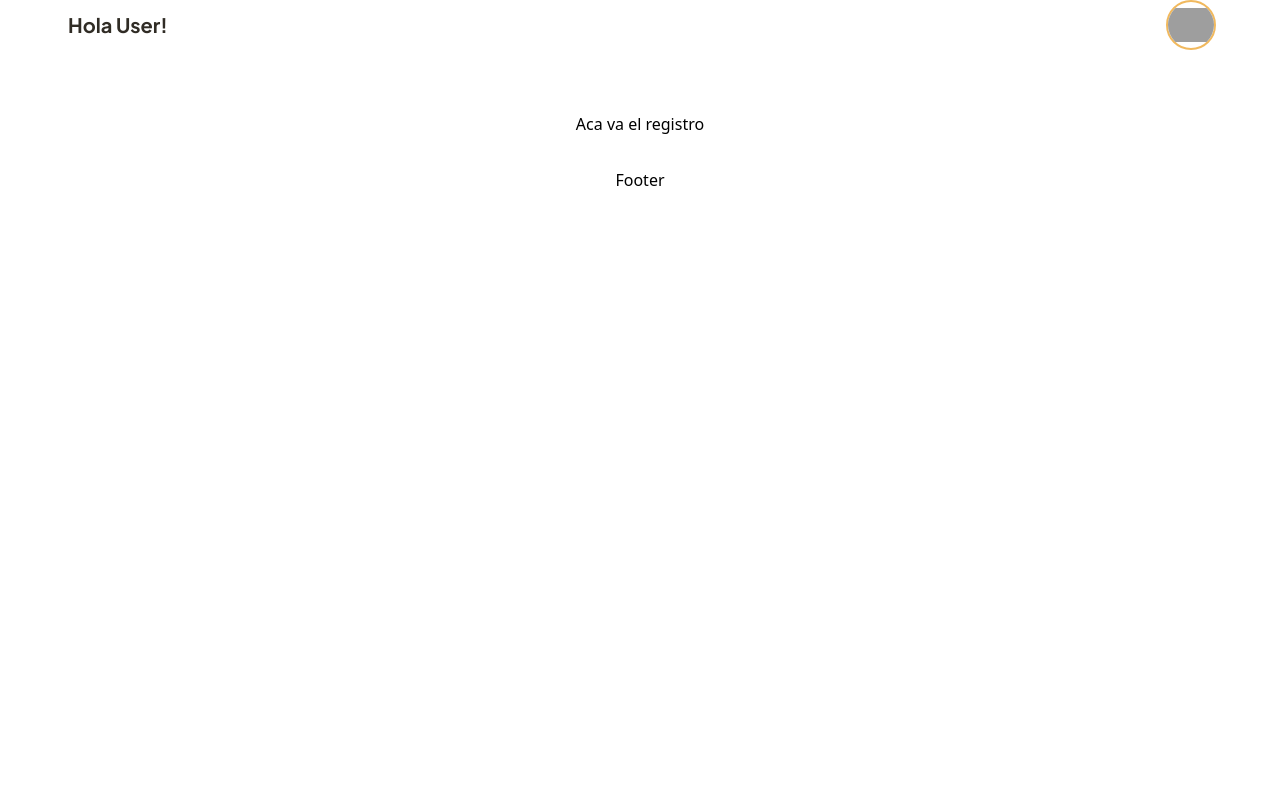
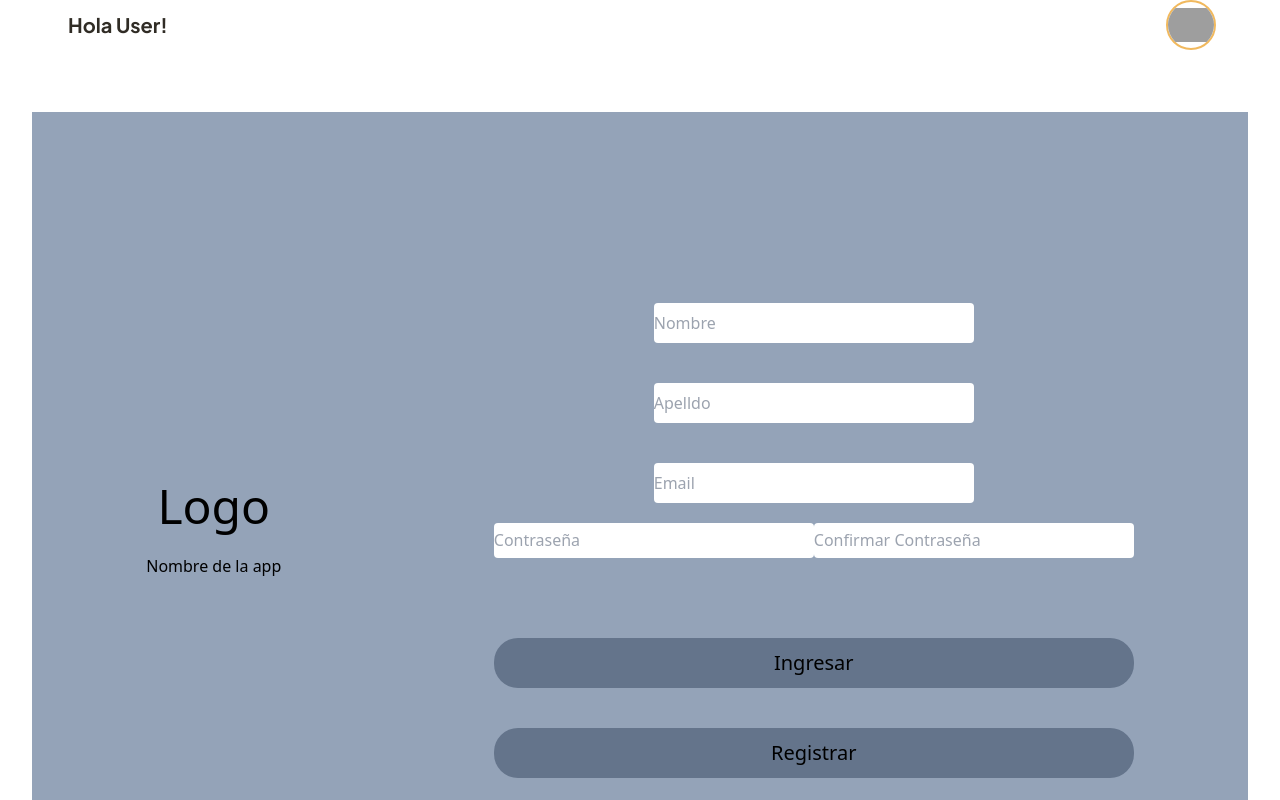
Before and after one commit to Dev-Sphere-Hub/Dev-Sphere-Carpincho-Security, a React (Vite) app in the folder client/: page /register in a window 1280 px wide. Shown: the top 800 px of the page. Built offline with nearby package versions, Linux system fonts and the light colour scheme; grey boxes are pictures that could not be loaded.

Commit message:
Fear: add input form component

```diff
--- /dev/null
+++ b/client/src/components/InputForm/index.jsx
@@ -0,0 +1,50 @@
+import { useState } from "react";
+import { BiError } from "react-icons/bi";
+const InputForm = ({
+  label,
+  placeholder,
+  type,
+  register,
+  errorType,
+  errorMessage,
+}) => {
+  const [errorVisible, setErrorVisible] = useState(true);
+
+  const hideError = () => {
+    setErrorVisible(false);
+  };
+
+  return (
+    <div className="flex flex-col m-auto max-w-sm">
+      <div
+        className={relative ${errorMessage && errorVisible ? "pb-0" : "pb-2 sm:pb-4"}}
+      >
+        <label
+          htmlFor={register.name}
+          className="pb-[1%] font-medium text-gray-700"
+        >
+          {label}
+        </label>
+        <input
+          className={w-full ${
+            errorType ? "border-red-500" : ""
+          } text-base font-medium border h-10 focus:outline-none rounded-lg pl-2 bg-slate-40 focus:bg-[#4ebeff21]}
+          type={type}
+          id={register.name}
+          placeholder={placeholder}
+          {...register}
+        />
+        {errorMessage && errorVisible && (
+          <div className="flex items-center">
+            <BiError className="text-red-600 mr-2" />
+            <span className="text-red-600 text-sm font-medium">
+              {errorMessage}
+            </span>
+          </div>
+        )}
+      </div>
+    </div>
+  );
+};
+
+export default InputForm;
--- a/client/src/components/Register/index.jsx
+++ b/client/src/components/Register/index.jsx
@@ -2,7 +2,34 @@ import React from 'react'
 
 const Register = () => {
   return (
-    <div>Aca va el registro</div>
+    <div className='relative bg-colorCustom1 w-[100%] px-6 lg:bg-slate-400 h-screen  p-0 flex flex-col lg:flex-row lg:justify-around gap-8 min-w-[300px]'>
+      <div className='lg:flex-col lg:self-center'>
+        <div className='pt-9 text-black text-5xl'>
+          <h1>Logo</h1>
+        </div>
+        <div className='pt-6 lg:flex'>
+          <p>Nombre de la app</p>
+        </div>
+      </div>
+      <div className='pt-9 lg:self-center'>
+        <form action=''>
+          <div className='py-5'>
+            <input className='rounded lg:w-80 w-full h-[35px] lg:h-[40px]' type='text' name='' id='' placeholder='Nombre' /> <br />
+          </div>
+          <div className='py-5'>
+            <input className='rounded lg:w-80 w-full h-[35px] lg:h-[40px]' type='text' name='' id='' placeholder='Apelldo' /> <br />
+          </div>
+          <div className='py-5'>
+            <input className='rounded lg:w-80 w-full h-[35px] lg:h-[40px]' type='email' name='' id='' placeholder='Email' /> <br />
+          </div>
+          <input className='rounded lg:w-80 w-full h-[35px]' type='password' name='' id='' placeholder='Contraseña' />
+          <input className='rounded lg:w-80 w-full h-[35px]' type='password' name='' id='' placeholder='Confirmar Contraseña' />
+        </form>
+
+        <button className='bg-blue border-solid rounded-3xl mt-20 w-full text-xl bg-slate-500 h-[50px]'>Ingresar</button>
+        <button className='bg-blue border-solid rounded-3xl mt-10 w-full text-xl bg-slate-500 h-[50px]'>Registrar</button>
+      </div>
+    </div>
   )
 }
 
```
